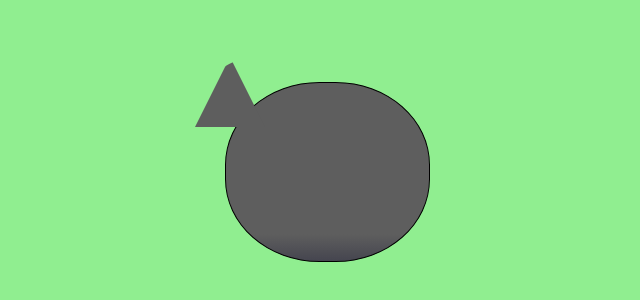
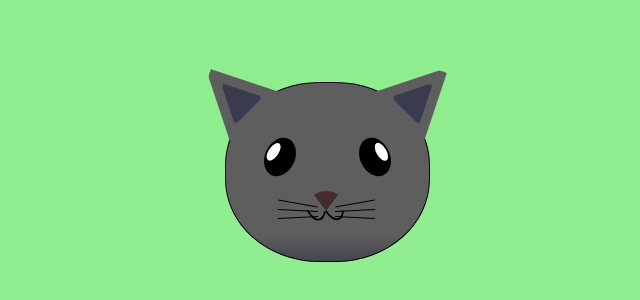
Before and after one commit to chidu100/Learn-Intermediate-CSS-by-Building-a-Cat-Painting, a plain HTML site: page index.html in a window 1280 px wide. Shown: the part 228-528 px from the top of the page, without its empty margins (313-953 px from the left). Drawn offline with Linux system fonts and the light colour scheme.

Commit message:
completed the code

```diff
--- a/index.html
+++ b/index.html
@@ -16,8 +16,39 @@
             <div class="cat-right-ear">
                 <div class="cat-right-inner-ear"></div>
             </div>
+           </div>
 
-           </div>
+           <div class="cat-eyes">
+            <div class="cat-left-eye">
+              <div class="cat-left-inner-eye"></div>
+            </div>
+            <div class="cat-right-eye">
+              <div class="cat-right-inner-eye"></div>
+            </div>
+          </div>
+
+          <div class="cat-nose"></div>
+
+          <div class="cat-mouth">
+            <div class="cat-mouth-line-left"></div>
+            <div class="cat-mouth-line-right"></div>
+          </div>
+
+          <div class="cat-whiskers">
+            <div class="cat-whiskers-left">
+              <div class="cat-whisker-left-top"></div>
+              <div class="cat-whisker-left-middle"></div>
+              <div class="cat-whisker-left-bottom"></div>
+            </div>
+            <div class="cat-whiskers-right">
+              <div class="cat-whisker-right-top"></div>
+              <div class="cat-whisker-right-middle"></div>
+              <div class="cat-whisker-right-bottom"></div>
+            </div>
+          </div>
+
+
+
         </div>
     </main>
 </body>
--- a/styles.css
+++ b/styles.css
@@ -20,13 +20,187 @@ body{
     border-radius: 46%;
   }
 
-  .cat-left-ear{
-     border-left: 35px solid transparent;
-     border-right: 35px solid transparent;
-     border-bottom: 70px solid #5e5e5e;
-     border-top-right-radius: 10px;
-     border-top-left-radius: 90px;
-     position: absolute;
-     top: -26px;
-     left: -31px;
+  .cat-left-ear {
+    position: absolute;
+    top: -26px;
+    left: -31px;
+    z-index: 1;
+    border-top-left-radius: 90px;
+    border-top-right-radius: 10px;
+    transform: rotate(-45deg);
+    border-left: 35px solid transparent;
+    border-right: 35px solid transparent;
+    border-bottom: 70px solid #5e5e5e;
   }
+
+  .cat-right-ear {
+    position: absolute;
+    top: -26px;
+    left: 163px;
+    z-index: 1;
+    transform: rotate(45deg);
+    border-top-left-radius: 90px;
+    border-top-right-radius: 10px;
+    border-left: 35px solid transparent;
+    border-right: 35px solid transparent;
+    border-bottom: 70px solid #5e5e5e;
+  }
+
+  .cat-left-inner-ear {
+    position: absolute;
+    top: 22px;
+    left: -20px;
+    border-top-left-radius: 90px;
+    border-top-right-radius: 10px;
+    border-bottom-right-radius: 40%;
+    border-bottom-left-radius: 40%;
+    border-left: 20px solid transparent;
+    border-right: 20px solid transparent;
+    border-bottom: 40px solid #3b3b4f;
+  }
+
+  .cat-right-inner-ear {
+    position: absolute;
+    top: 22px;
+    left: -20px;
+    border-top-left-radius: 90px;
+    border-top-right-radius: 10px;
+    border-bottom-right-radius: 40%;
+    border-bottom-left-radius: 40%;
+    border-left: 20px solid transparent;
+    border-right: 20px solid transparent;
+    border-bottom: 40px solid #3b3b4f;
+  }
+
+  .cat-left-eye {
+    position: absolute;
+    top: 54px;
+    left: 39px;
+    border-radius: 60%;
+    transform: rotate(25deg);
+    width: 30px;
+    height: 40px;
+    background-color: #000;
+  }
+
+  .cat-right-eye {
+    position: absolute;
+    top: 54px;
+    left: 134px;
+    border-radius: 60%;
+    transform: rotate(-25deg);
+    width: 30px;
+    height: 40px;
+    background-color: #000;
+  }
+
+  .cat-left-inner-eye {
+    position: absolute;
+    top: 8px;
+    left: 2px;
+    width: 10px;
+    height: 20px;
+    transform: rotate(10deg);
+    background-color: #fff;
+    border-radius: 60%;
+  }
+
+  .cat-right-inner-eye {
+    position: absolute;
+    top: 8px;
+    left: 18px;
+    transform: rotate(-5deg);
+    width: 10px;
+    height: 20px;
+    background-color: #fff;
+    border-radius: 60%;
+  }
+
+  .cat-nose {
+    position: absolute;
+    top: 108px;
+    left: 85px;
+    border-top-left-radius: 50%;
+    border-bottom-right-radius: 50%;
+    border-bottom-left-radius: 50%;
+    transform: rotate(180deg);
+    border-left: 15px solid transparent;
+    border-right: 15px solid transparent;
+    border-bottom: 20px solid #442c2c;
+  }
+
+  .cat-mouth div {
+    width: 30px;
+    height: 50px;
+    border: 2px solid #000;
+    border-radius: 190%/190px 150px 0 0;
+    border-color: black transparent transparent transparent;
+  }
+
+  .cat-mouth-line-left {
+    position: absolute;
+    top: 88px;
+    left: 74px;
+    transform: rotate(170deg);
+  }
+
+  .cat-mouth-line-right {
+    position: absolute;
+    top: 88px;
+    left: 91px;
+    transform: rotate(165deg);
+  }
+
+  .cat-whiskers-left div {
+    width: 40px;
+    height: 1px;
+    background-color: #000;
+  }
+
+  .cat-whiskers-right div {
+    width: 40px;
+    height: 1px;
+    background-color: #000;
+  }
+
+  .cat-whisker-left-top {
+    position: absolute;
+    top: 120px;
+    left: 52px;
+    transform: rotate(10deg);
+  }
+
+  .cat-whisker-left-middle {
+    position: absolute;
+    top: 127px;
+    left: 52px;
+    transform: rotate(3deg);
+  }
+
+  .cat-whisker-left-bottom {
+    position: absolute;
+    top: 134px;
+    left: 52px;
+    transform: rotate(-3deg);
+  }
+
+  .cat-whisker-right-top {
+    position: absolute;
+    top: 120px;
+    left: 109px;
+    transform: rotate(-10deg);
+  }
+
+  .cat-whisker-right-middle {
+    position: absolute;
+    top: 127px;
+    left: 109px;
+    transform: rotate(-3deg);
+  }
+
+  .cat-whisker-right-bottom {
+    position: absolute;
+    top: 134px;
+    left: 109px;
+    transform: rotate(3deg);
+  }
```
